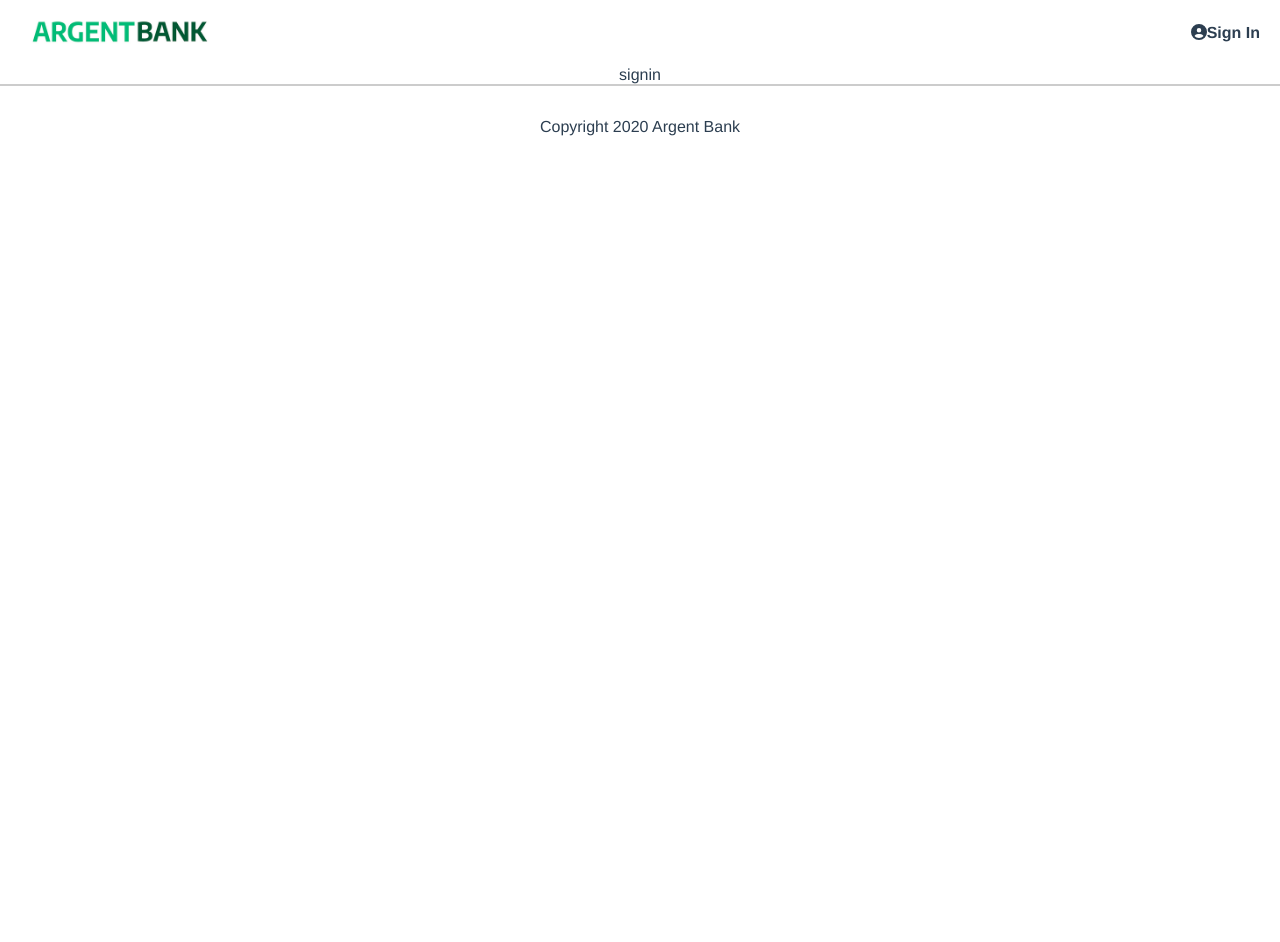
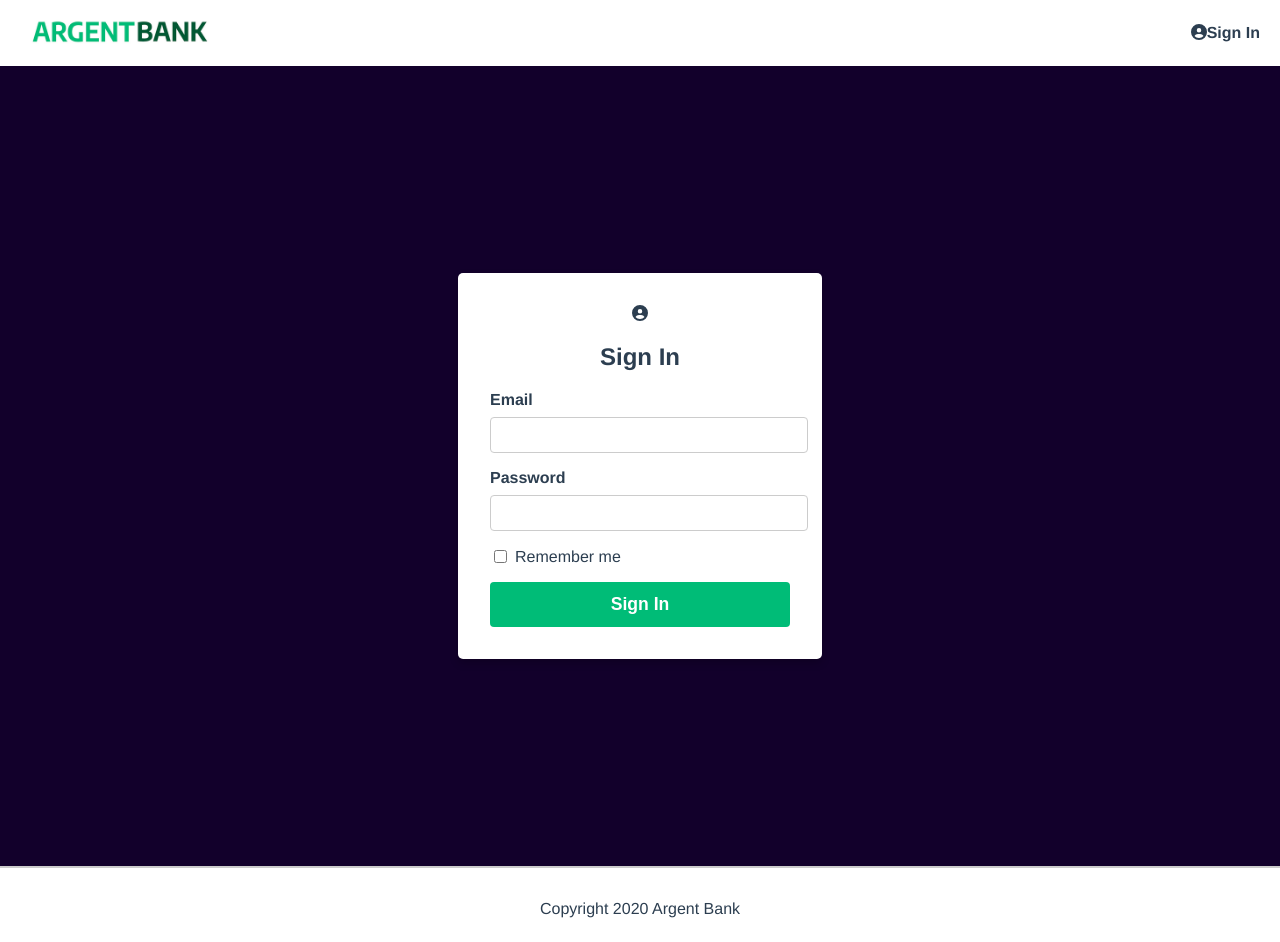
Before and after one commit to humamT/Project-10, a React (Vite) app in the folder ArgentBank-Frontend-main/argentBankFront/: page /signin in a window 1280 px wide. Before the commit the page ends 800 px from the top, so only its background shows below. Built offline with nearby package versions, Linux system fonts and the light colour scheme.

Commit message:
add the signin page

```diff
--- a/ArgentBank-Frontend-main/argentBankFront/src/pages/signIn.css
+++ b/ArgentBank-Frontend-main/argentBankFront/src/pages/signIn.css
@@ -0,0 +1,70 @@
+   .main {
+    background-color: #12002b;
+    flex: 1;
+    display: flex;
+    justify-content: center;
+    align-items: center;
+    min-height: 100vh;
+  }
+
+  .sign-in-content {
+    background-color: white;
+    color: #2c3e50;
+    width: 300px;
+    padding: 2rem;
+    border-radius: 5px;
+    box-shadow: 0 4px 8px rgba(0, 0, 0, 0.2);
+    text-align: center;
+  }
+
+  .sign-in-icon {
+    font-size: 5rem;
+    color: #00bc77;
+    margin-bottom: 1rem;
+  }
+
+  .input-wrapper {
+    margin-bottom: 1rem;
+    text-align: left;
+  }
+
+  .input-wrapper label {
+    font-weight: bold;
+    display: block;
+    margin-bottom: 0.5rem;
+  }
+
+  .input-wrapper input {
+    width: 100%;
+    padding: 0.5rem;
+    font-size: 1rem;
+    border: 1px solid #ccc;
+    border-radius: 4px;
+  }
+
+  .input-remember {
+    display: flex;
+    align-items: center;
+    margin-bottom: 1rem;
+  }
+
+  .input-remember input {
+    margin-right: 0.5rem;
+  }
+
+  .sign-in-button {
+    display: block;
+    width: 100%;
+    padding: 0.75rem;
+    font-size: 1.1rem;
+    font-weight: bold;
+    color: white;
+    background-color: #00bc77;
+    border: none;
+    border-radius: 4px;
+    cursor: pointer;
+  }
+
+  .sign-in-button:hover {
+    background-color: #009e68;
+  }
--- a/ArgentBank-Frontend-main/argentBankFront/src/pages/signIn.jsx
+++ b/ArgentBank-Frontend-main/argentBankFront/src/pages/signIn.jsx
@@ -1,5 +1,57 @@
-const SignIn = function(){
-    return <>signin</>
-}
+import React, { useState } from 'react';
+import './signIn.css';
+import { FontAwesomeIcon } from '@fortawesome/react-fontawesome'
+import { faCircleUser } from '@fortawesome/free-solid-svg-icons'
 
-export default SignIn
+const SignIn = function () {
+    const [email, setEmail] = useState('');
+    const [password, setPassword] = useState('');
+
+    const handleSubmit = (e) => {
+        e.preventDefault();
+        console.log('Email:', email);
+        console.log('Password:', password);
+    };
+
+    return (
+        <div className="sign-in-page">
+            <main className="main bg-dark">
+                <section className="sign-in-content">
+                    <FontAwesomeIcon icon={faCircleUser} />
+                    <h1>Sign In</h1>
+                    <form onSubmit={handleSubmit}>
+                        <div className="input-wrapper">
+                            <label htmlFor="email">Email</label>
+                            <input
+                                type="email"
+                                id="email"
+                                value={email}
+                                onChange={(e) => setEmail(e.target.value)}
+                                required
+                            />
+                        </div>
+                        <div className="input-wrapper">
+                            <label htmlFor="password">Password</label>
+                            <input
+                                type="password"
+                                id="password"
+                                value={password}
+                                onChange={(e) => setPassword(e.target.value)}
+                                required
+                            />
+                        </div>
+                        <div className="input-remember">
+                            <input type="checkbox" id="remember-me" />
+                            <label htmlFor="remember-me">Remember me</label>
+                        </div>
+                        <button type="submit" className="sign-in-button">
+                            Sign In
+                        </button>
+                    </form>
+                </section>
+            </main>
+        </div>
+    );
+};
+
+export default SignIn;
```
